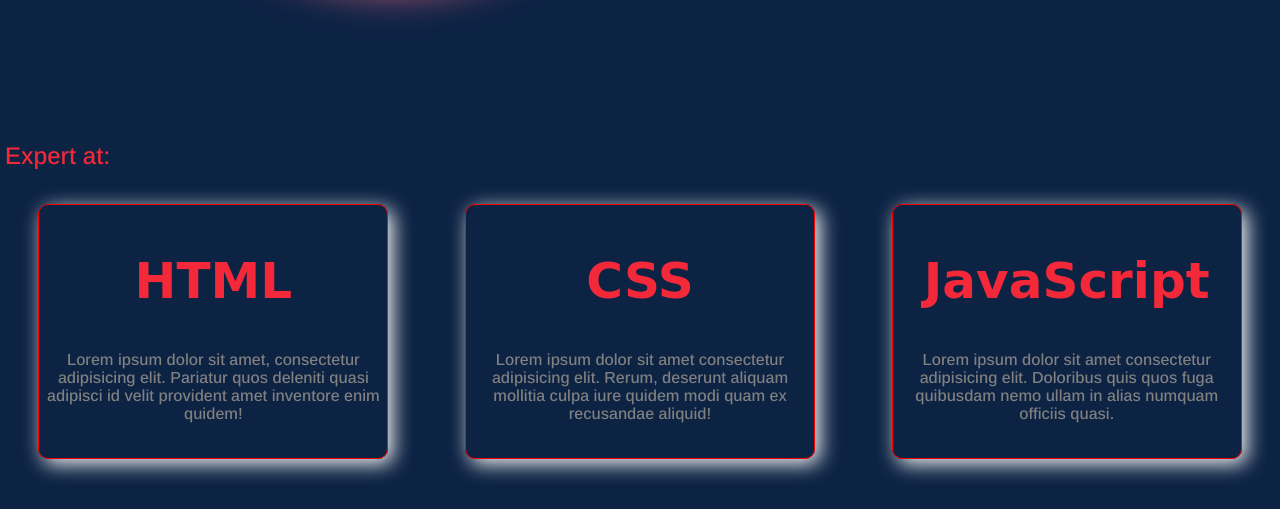
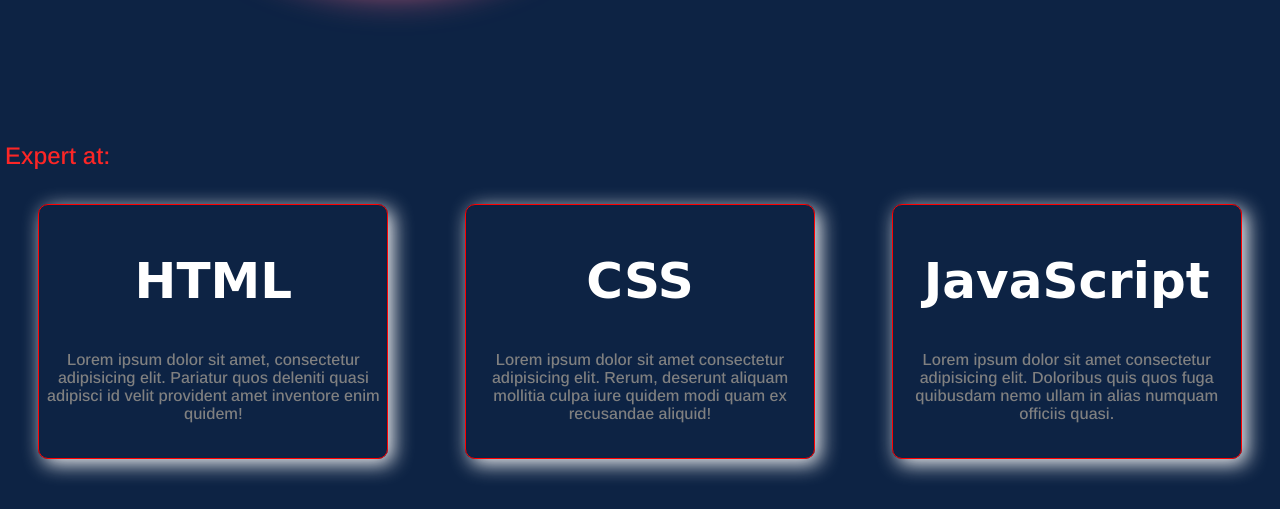
Before and after one commit to irfanhsajid/first-portfolio_project, a plain HTML site: page Praactice Day/index.html in a window 1280 px wide. Shown: the part 1030-1539 px from the top of the page. Drawn offline with nearby package versions, Linux system fonts and the light colour scheme.

Commit message:
color_changed

```diff
--- a/Praactice Day/style.css
+++ b/Praactice Day/style.css
@@ -81,7 +81,7 @@ p{
 }
 .expart-section h2{
     margin-left: 5px;
-    color:  #f32839 ;
+    color:  #fc2626 ;
     padding-bottom: 15px;
     font-weight: 350;
 
@@ -101,7 +101,7 @@ p{
 
 }
 .front-end h1{
-    color:#f32839 ;
+    color:white;
     font-family: 'Dancing Script', cursive;
 }
 .front-end p{
```
